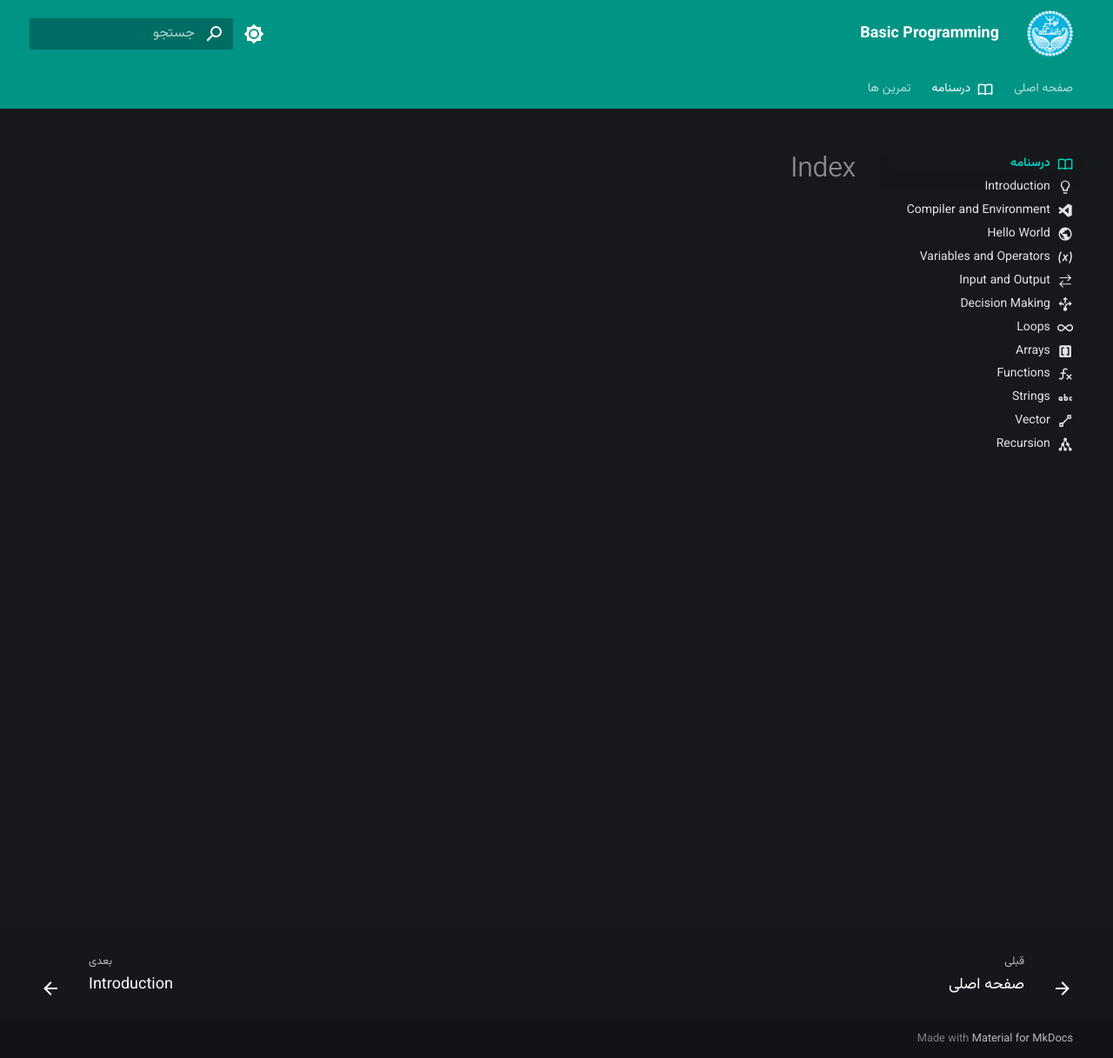
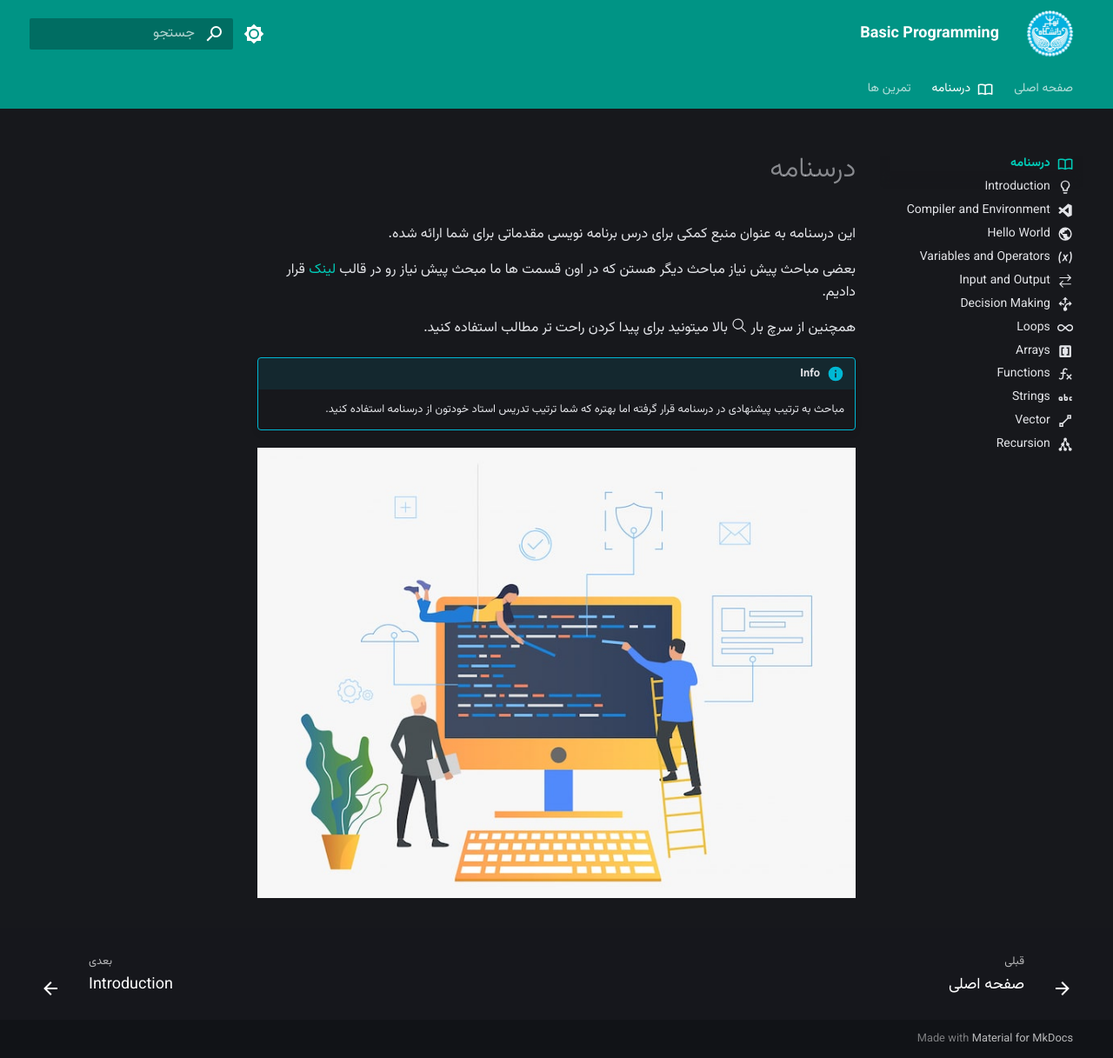
Before and after one commit to UTengsci/bp, an MkDocs documentation site: the page built from docs/content/index.md, in a window 1280 px wide and 1217 px high. Shown: the whole window at 87% size. Built offline with MkDocs 1.6.1 and Material for MkDocs 9.7.7, drawn with Linux system fonts in a browser that asks for light colours.

Commit message:
Add another section for intro

```diff
--- a/docs/content/index.md
+++ b/docs/content/index.md
@@ -1,3 +1,16 @@
 ---
 icon: material/book-open-blank-variant-outline
 ---
+
+# درسنامه
+
+این درسنامه به عنوان منبع کمکی برای درس برنامه نویسی مقدماتی برای شما ارائه شده.
+
+بعضی مباحث پیش نیاز مباحث دیگر هستن که در اون قسمت ها ما مبحث پیش نیاز رو در قالب [لینک]() قرار دادیم.
+
+همچنین از سرچ بار :octicons-search-24: بالا میتونید برای پیدا کردن راحت تر مطالب استفاده کنید.
+
+!!! info
+    مباحث به ترتیب پیشنهادی در درسنامه قرار گرفته اما بهتره که شما ترتیب تدریس استاد خودتون از درسنامه استفاده کنید.
+
+![programming](../assets/it_specialists_upgrading_operating_system_illustration_1262_18941.jpg)
```
Also changed, not shown: docs/content/introduction.md (+1 -1 lines), docs/assets/it_specialists_upgrading_operating_system_illustration_1262_18941.jpg (added).
